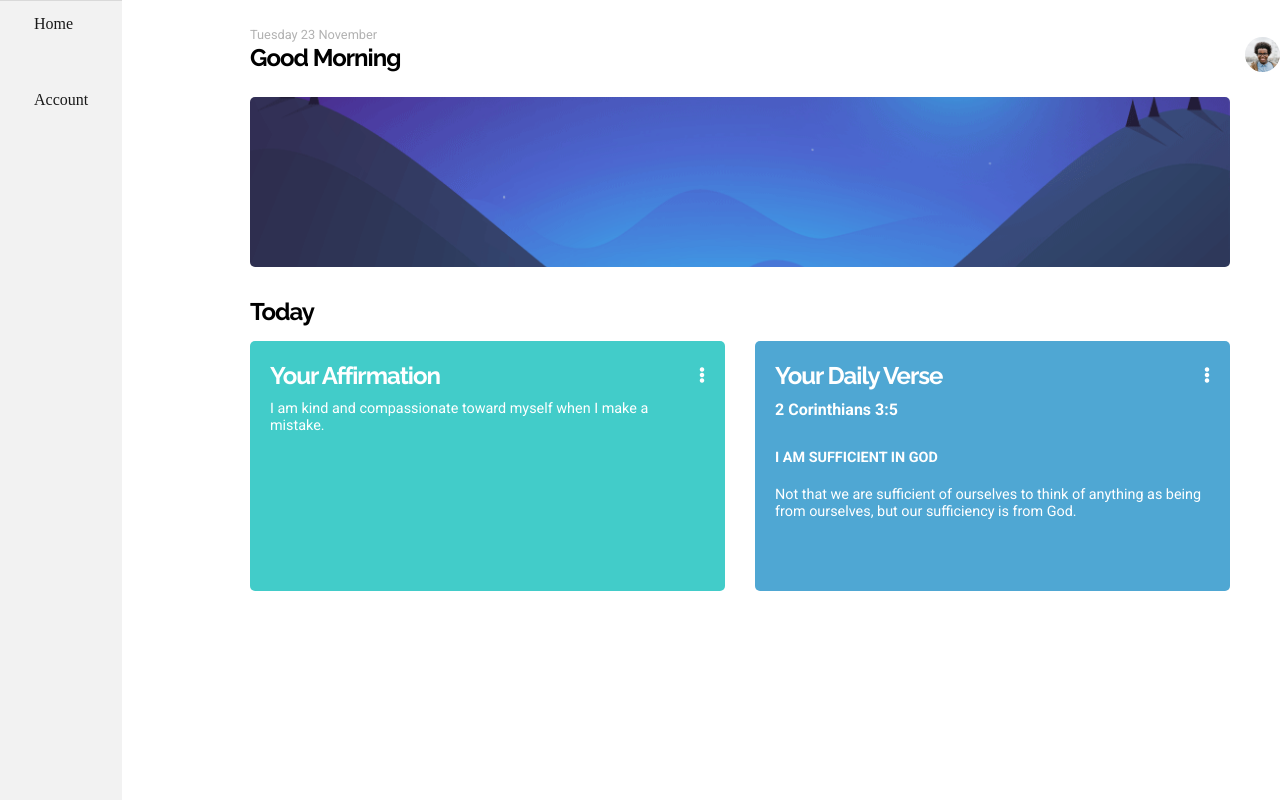
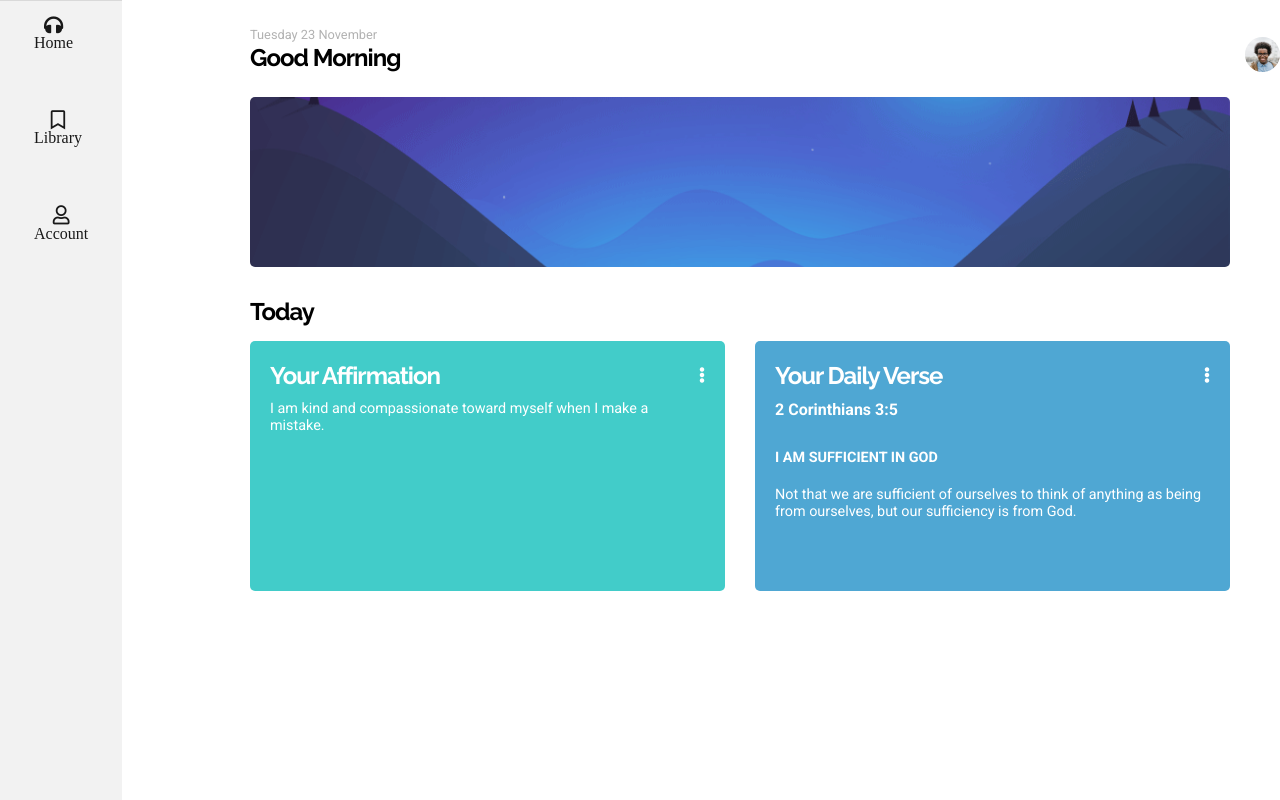
Before and after one commit to emmanuelojiji/affirmations, a React (Create React App) app: page / in a window 1280 px wide. Built offline with nearby package versions, Linux system fonts and the light colour scheme.

Commit message:
Menu Icon Changes

```diff
--- a/src/components/Menu.js
+++ b/src/components/Menu.js
@@ -13,7 +13,22 @@ const Menu = (props) => {
             props.setCurrentPage("Home");
           }}
         >
-          <span className="menu-option-text">Home</span>
+          <div className="menu-icon-text-wrap">
+          <i class="fas fa-headphones"></i>
+            <span className="menu-option-text">Home</span>
+          </div>
+        </Link>
+        <Link
+          to="/library"
+          class="menu-option active"
+          onClick={() => {
+            props.setCurrentPage("Home");
+          }}
+        >
+          <div className="menu-icon-text-wrap">
+            <i class="far fa-bookmark"></i>
+            <span className="menu-option-text">Library</span>
+          </div>
         </Link>
         <Link
           to="/signup"
@@ -22,7 +37,10 @@ const Menu = (props) => {
             props.setCurrentPage("SignUp");
           }}
         >
-          <span className="menu-option-text">Account</span>
+          <div className="menu-icon-text-wrap">
+          <i class="far fa-user"></i>
+            <span className="menu-option-text">Account</span>
+          </div>
         </Link>
       </div>
     </div>
--- a/src/components/Menu.scss
+++ b/src/components/Menu.scss
@@ -47,26 +47,24 @@
       border-radius: 0;
     }
 
-    .menu-svg {
-      width: 100%;
-      max-width: 20px;
-      margin-right: 20px;
 
 
+    .menu-icon-text-wrap{
+      display: flex;
+      flex-direction: column;
+      align-items:center;
+      i{
+        color: #191919;
+        font-size: 1.2em;
+      }
 
-      @media only screen and (max-width: 768px) {
-        margin: 0;
-      }
+
     }
-
-    i {
-      margin-right: 20px;
-    }
-
 
 .menu-option-text{
   color: #191919;
 }
+
 
 
   }
```
